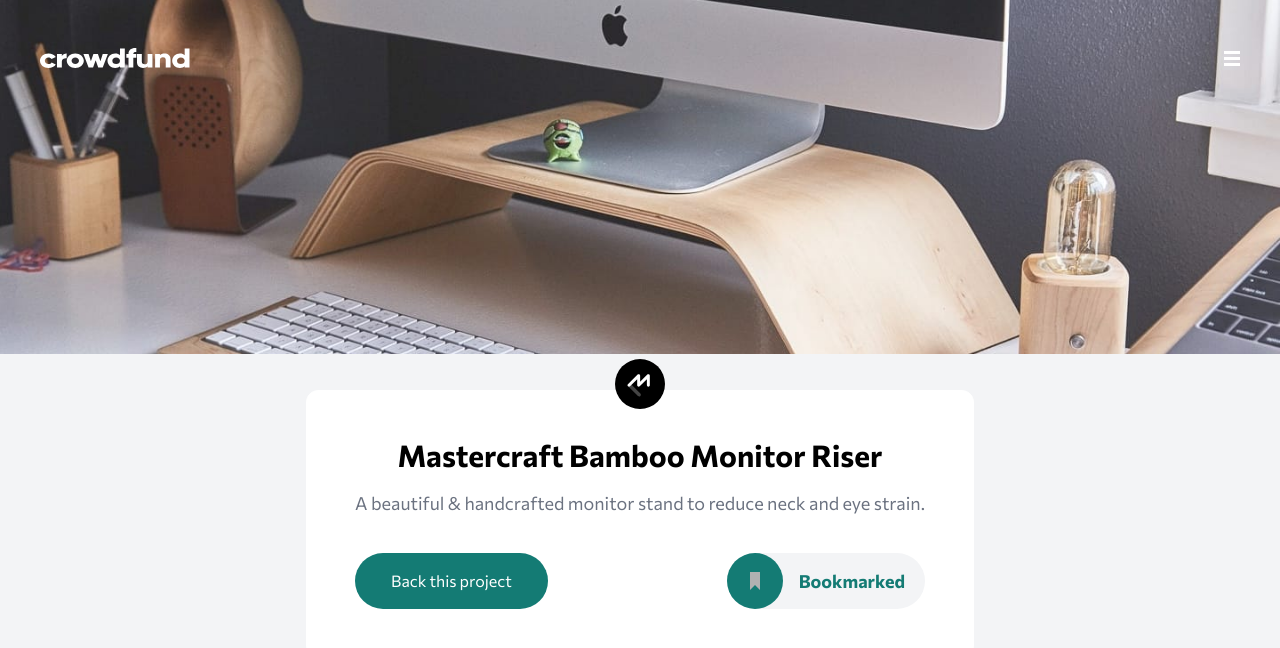
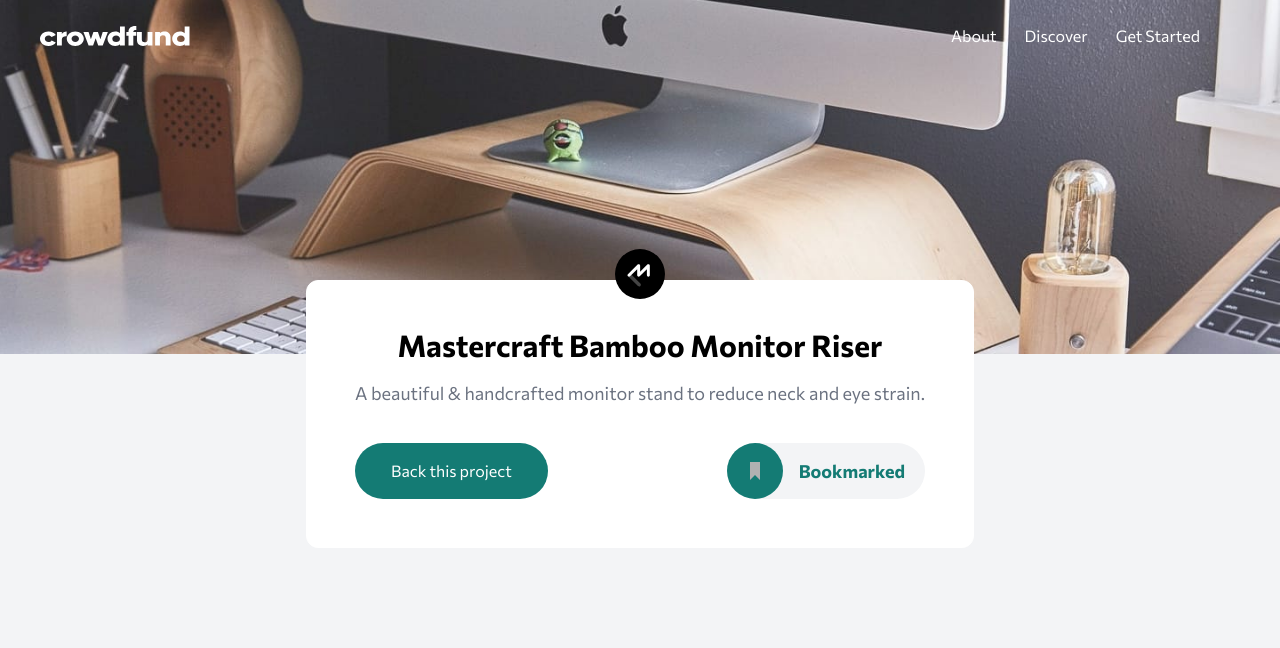
Before and after one commit to AhmedEldessouki/next-app, a Next.js app: page / in a window 1280 px wide. Shown: the top 648 px of the page. Built offline with nearby package versions, Linux system fonts and the light colour scheme.

Commit message:
...............

```diff
--- a/components/FirstCard.tsx
+++ b/components/FirstCard.tsx
@@ -21,7 +21,7 @@ export default function FirstCard() {
   }
   return (
     <>
-      <div className="-mt-28  z-10 relative max-w-screen-md">
+      <div className="max-w-screen-md">
         <Card>
           <div className="flex flex-col justify-center items-center -mt-20">
             <Image
--- a/components/FullScreenBg.tsx
+++ b/components/FullScreenBg.tsx
@@ -13,7 +13,7 @@ export default function FullScreenBg({
       style={{ minHeight: "1149px" }}
       className={`flex justify-center items-center w-full z-40 bg-black ${
         !className && `bg-opacity-50`
-      } absolute inset-y-0 ${className}`}
+      } fixed inset-y-0 ${className}`}
     >
       {children}
     </div>
--- a/components/Nav.tsx
+++ b/components/Nav.tsx
@@ -16,7 +16,6 @@ export default function Nav() {
       <Image
         src="/image-hero-desktop.jpg"
         alt="image hero desktop"
-        className="z-0"
         height={420}
         width={1519}
         objectFit="cover"
@@ -27,13 +26,14 @@ export default function Nav() {
         } w-full nav-full-w absolute xl:top-12 sm:top-6 text-white font-commissioner`}
       >
         <Image src="/logo.svg" alt="Logo" height={20} width={150} />
-        <ul className="sm:hidden flex justify-around mx-10 max-w-full gap-7  font-normal text-base">
+        <ul className=" md:hidden flex justify-around mx-10 max-w-full gap-7  font-normal text-base">
           <li>About </li>
           <li>Discover</li>
           <li>Get Started</li>
         </ul>
+        <div className="md:block hidden">
           {model === "close" ? (
-          <button onClick={() => setModel("open")}>
+            <button onClick={() => setModel("open")} className="md:visible">
               <svg width="16" height="15" xmlns="http://www.w3.org/2000/svg">
                 <g fill="#FFF" fillRule="evenodd">
                   <path d="M0 0h16v3H0zM0 6h16v3H0zM0 12h16v3H0z" />
@@ -41,18 +41,21 @@ export default function Nav() {
               </svg>
             </button>
           ) : (
-          <div className="flex justify-center w-11/12 absolute top-14 z-50">
-            <ul className="sm:visible  w-11/12 flex flex-col bg-white text-black rounded-2xl border-solid justify-center  font-normal text-base">
-              <li className="p-4 border-solid border-b-2 ">About</li>
-              <li className="p-4 border-solid border-b-2 ">Discover</li>
-              <li className="p-4">Get Started</li>
+            <>
+              <div className="flex justify-center w-full absolute top-14 z-50 right-0 left-0">
+                <ul className="w-80 flex flex-col bg-white font-medium text-black rounded-2xl border-solid justify-center text-lg">
+                  <li className="p-6 border-solid border-b-2">About</li>
+                  <li className="p-6 border-solid border-b-2">Discover</li>
+                  <li className="p-6">Get Started</li>
                 </ul>
+              </div>
               <CloseButton
                 className="-mt-14"
                 handleClick={() => setModel("close")}
               />
+            </>
+          )}
         </div>
-        )}
       </div>
     </nav>
   );
--- a/pages/index.tsx
+++ b/pages/index.tsx
@@ -5,7 +5,7 @@ import FirstCard from "../components/FirstCard";
 
 export default function Home() {
   return (
-    <div className="flex flex-col items-center justify-center min-h-screen font-commissioner max-w-full bg-gray-100">
+    <div className="min-h-screen font-commissioner w-full bg-gray-100">
       <Head>
         <title>Frontend Mentor | Crowdfunding product page</title>
         <link rel="icon" href="/favicon.ico" />
@@ -16,7 +16,7 @@ export default function Home() {
       </Head>
 
       <Nav />
-      <main className="flex flex-col items-center justify-center flex-1 w-full">
+      <main className="flex flex-col items-center -mt-20  z-10 relative  w-full">
         <FirstCard />
       </main>
     </div>
--- a/tailwind.config.js
+++ b/tailwind.config.js
@@ -8,6 +8,12 @@ module.exports = {
     deviceSizes: [375, 1440],
   },
   theme: {
+    screens: {
+      sm: "500px",
+      md: [{ min: "100px", max: "767px" }],
+      lg: "1100px",
+      xl: "1400px",
+    },
     extend: {
       colors: {
         "primary-color-moderate": "var(--primary-color-moderate)",
```
Lines whose indentation alone changed are shown as unchanged.
